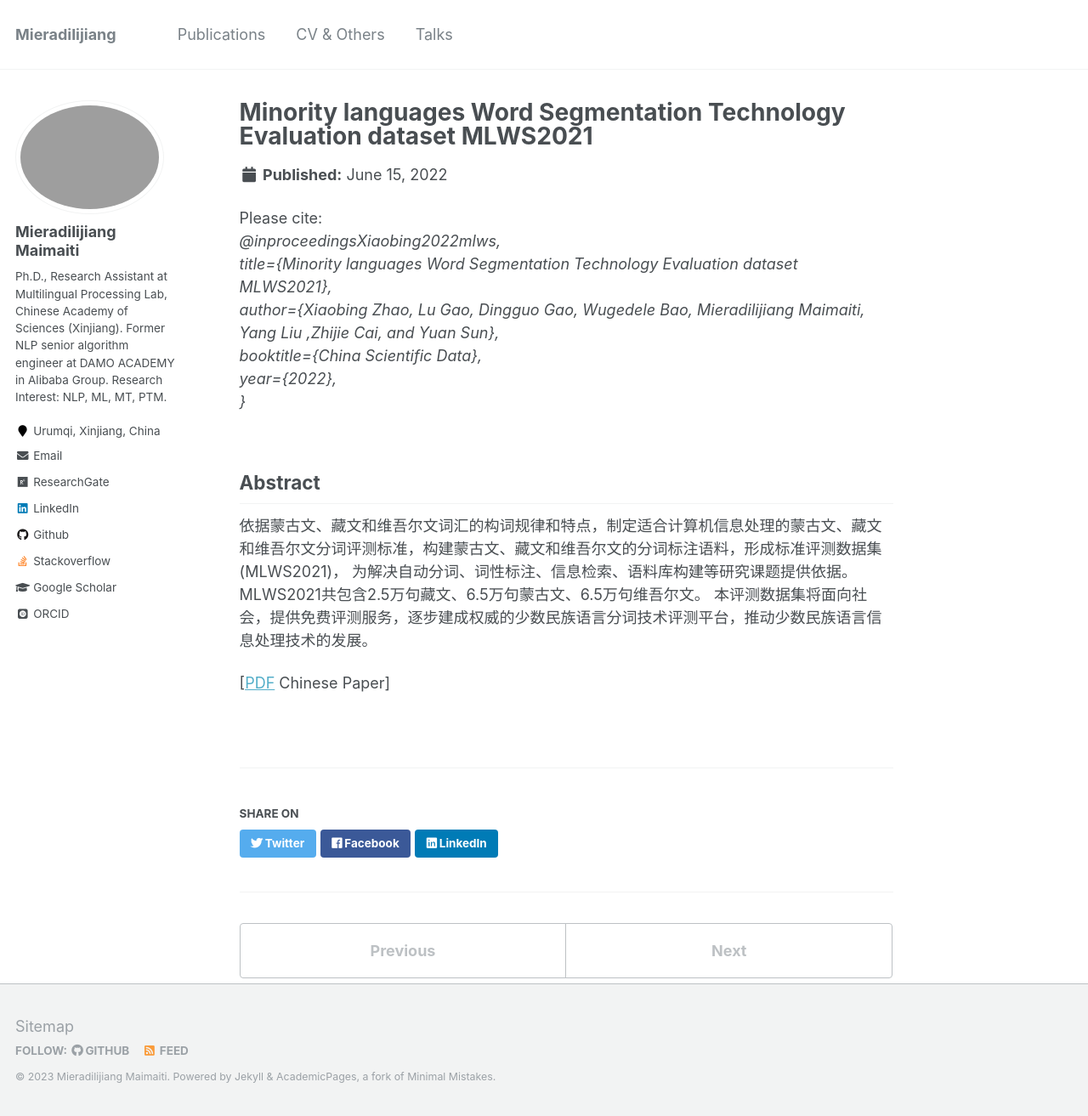
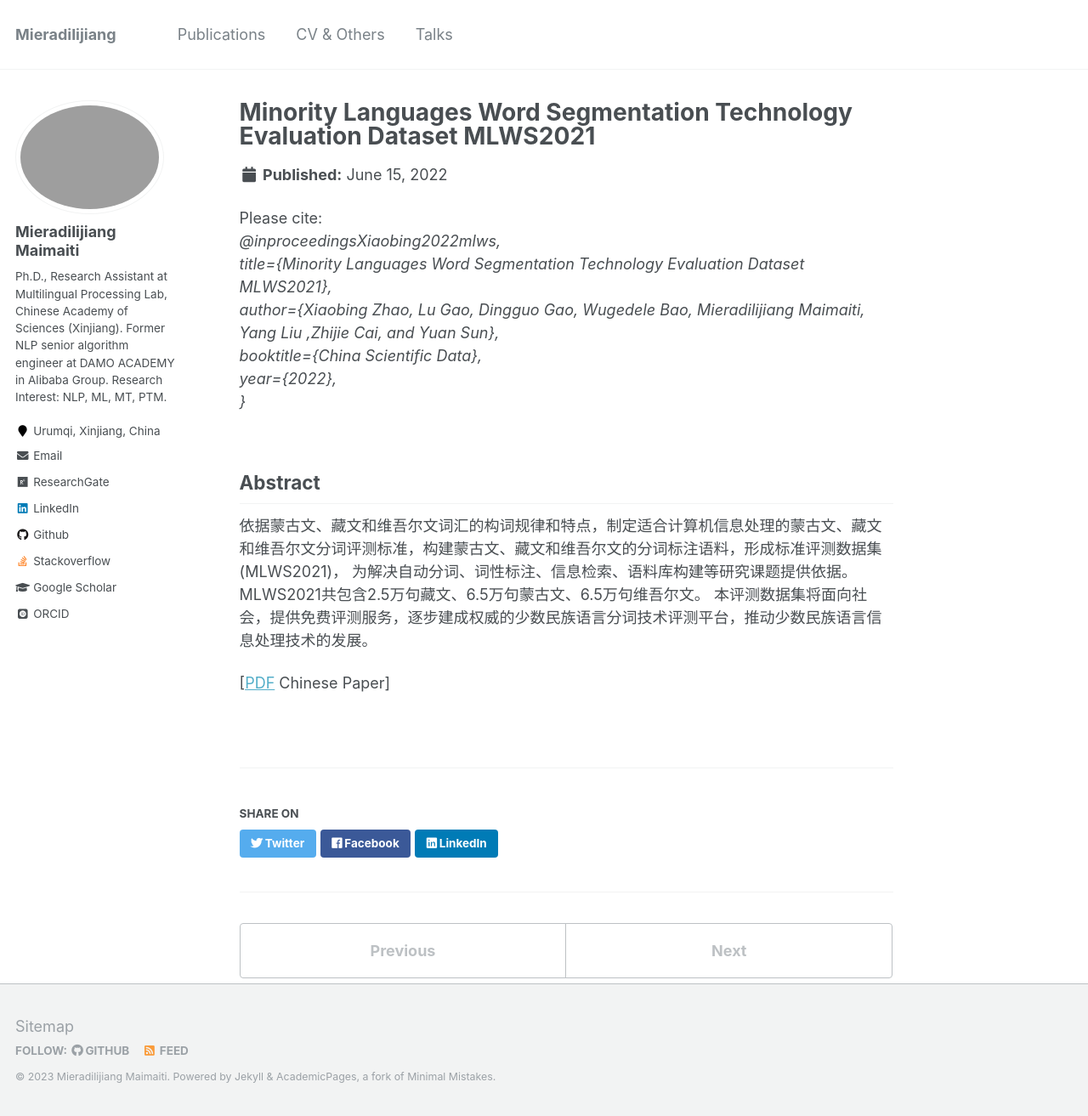
Before and after one commit to miradel51/miradel51.github.io, a Jekyll site: the page built from _publications/2022_mlsw_corpus.md, in a window 1280 px wide and 1313 px high. Shown: the whole window at 85% size. Built offline with Jekyll 4.4.1, drawn with Linux system fonts in a browser that asks for light colours; some web fonts are replaced.

```diff
--- a/_publications/2022_mlsw_corpus.md
+++ b/_publications/2022_mlsw_corpus.md
@@ -1,5 +1,5 @@
 ---
-title: "Minority languages Word Segmentation Technology Evaluation dataset MLWS2021"
+title: "Minority Languages Word Segmentation Technology Evaluation Dataset MLWS2021"
 collection: publications
 permalink: /publication/2022_mlsw_corpus
 excerpt: ''
@@ -10,7 +10,7 @@ venue: ''
 paperurl: 'https://kns.cnki.net/kcms2/article/abstract?v=3uoqIhG8C44YLTlOAiTRKibYlV5Vjs7iJTKGjg9uTdeTsOI_ra5_XdNxXPOeM_FCmgerDbK38lPHB-zVs6pog6C_-NNhCe9t&uniplatform=NZKPT'
 citation: '<br>
 @inproceedingsXiaobing2022mlws,<br>
-  title={Minority languages Word Segmentation Technology Evaluation dataset MLWS2021},<br>
+  title={Minority Languages Word Segmentation Technology Evaluation Dataset MLWS2021},<br>
   author={Xiaobing Zhao, Lu Gao, Dingguo Gao, Wugedele Bao, Mieradilijiang Maimaiti, Yang Liu ,Zhijie Cai, and Yuan Sun},<br>
   booktitle={China Scientific Data},<br>
   year={2022},<br>
```
